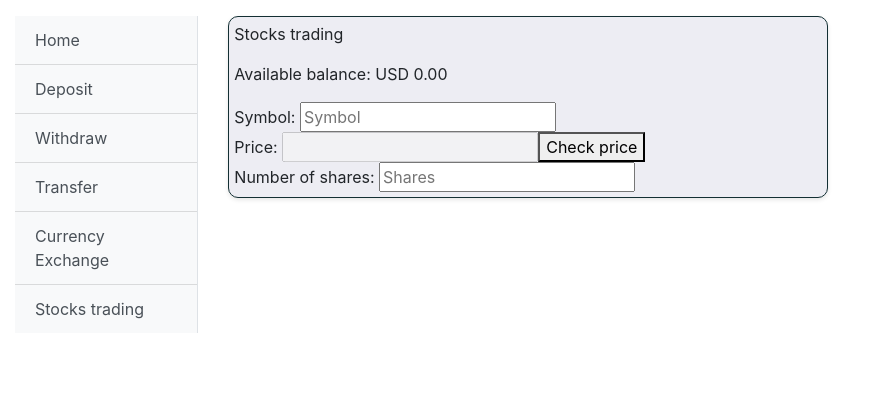
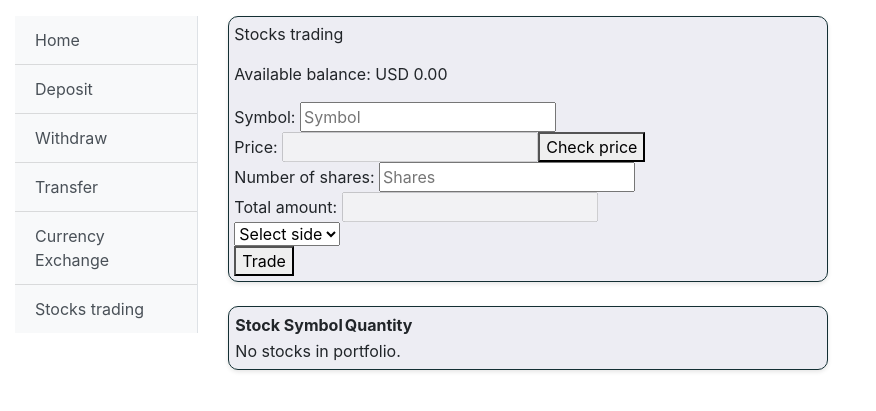
Before and after one commit to ManuelGuerra1987/BankApp, a Django app: page /stocks/ in a window 1280 px wide. Shown: the part 56-467 px from the top of the page, without its empty margins (0-876 px from the left). Run offline with Django 3.2, Linux system fonts and the light colour scheme; a user stored in the database is signed in; data comes from the database, SQL or seed files in the repository; both versions use the stored data as it was after the commit; some libraries are stand-ins or nearby versions.

Commit message:
buy function

```diff
--- a/bank/models.py
+++ b/bank/models.py
@@ -6,3 +6,10 @@ class User(AbstractUser):
     usd_account = models.DecimalField(decimal_places=2, max_digits=16, default=0)
     eur_account = models.DecimalField(decimal_places=2, max_digits=16, default=0)
     account_number = models.CharField(max_length=12, unique=True)
+
+class StockPortfolio(models.Model):
+    user = models.ForeignKey(User, on_delete=models.CASCADE, related_name='portfolios')
+    stock_symbol = models.CharField(max_length=10)
+    quantity = models.PositiveIntegerField(default=0)
+    purchase_price = models.DecimalField(decimal_places=2, max_digits=16)
+    date_acquired = models.DateField(auto_now_add=True)
--- a/bank/static/bank/bank.js
+++ b/bank/static/bank/bank.js
@@ -56,10 +56,14 @@ document.addEventListener('DOMContentLoaded', function() {
     // Stocks price
 
     const stockQuoteButton = document.getElementById('stock-quote-button');
-    const stockSymbol = document.getElementById('stock-symbol');
-    const stockPrice = document.getElementById('stock-price');
 
     if (stockQuoteButton) {
+
+        const stockSymbol = document.getElementById('stock-symbol');
+        const stockPrice = document.getElementById('stock-price');
+        const stockPriceHidden = document.getElementById('stock-price-hidden');
+        const stockAmount = document.getElementById('stock-amount');
+        const stockShares = document.getElementById('stock-shares');
 
         stockQuoteButton.addEventListener('click', () => {
 
@@ -67,6 +71,16 @@ document.addEventListener('DOMContentLoaded', function() {
             .then(response => response.json())
             .then(data => {
                 stockPrice.value = data.price
+                stockPriceHidden.value = data.price
+
+                const price = parseFloat(stockPrice.value);
+                const shares = parseFloat(stockShares.value);
+
+                if (!isNaN(price) && !isNaN(shares)) {
+                    stockAmount.value = (price * shares).toFixed(2);
+                } else {
+                    stockAmount.value = "";
+                }
             })
             .catch(error => {
                 console.error('Error:', error);
@@ -75,5 +89,18 @@ document.addEventListener('DOMContentLoaded', function() {
 
 
         });
+
+        stockShares.addEventListener('input', () => {
+
+            const price = parseFloat(stockPrice.value);
+            const shares = parseFloat(stockShares.value);
+
+            if (!isNaN(price) && !isNaN(shares)) {
+                stockAmount.value = (price * shares).toFixed(2);
+            } else {
+                stockAmount.value = "";
+            }
+        });
+
     }
 });
--- a/bank/templates/bank/stocks.html
+++ b/bank/templates/bank/stocks.html
@@ -9,17 +9,49 @@
         <p>Stocks trading</p>
         <p>Available balance: USD {{usd_account}}</p>
 
+        <form action="{% url 'stocks' %}" method="post">
+            {% csrf_token %}
 
+            <span>Symbol: </span><input type="text" id="stock-symbol" name="stock-symbol" placeholder="Symbol"><br>
+            <span>Price: </span><input type="text" id="stock-price"  disabled><button id="stock-quote-button" type="button" >Check price</button><br>
+            <span>Number of shares: </span><input type="number" id="stock-shares" name="stock-shares" placeholder="Shares" min="0" required><br>
+            <span>Total amount: </span><input type="text" id="stock-amount" name="stock-amount" disabled><br>
+            <select name="side">
+                <option disabled selected value="">Select side</option>
+                <option value="buy">Buy</option>
+                <option value="sell">Sell</option>
+            </select><br>
 
+            <input type="hidden" id="stock-price-hidden" name="stock-price">
+            <button type="submit">Trade</button>
 
-
-            <span>Symbol: </span><input type="text" id="stock-symbol" name="symbol" placeholder="Symbol"><br>
-            <span>Price: </span><input type="text" id="stock-price" name="price" disabled><button id="stock-quote-button" type="button" >Check price</button><br>
-            <span>Number of shares: </span><input type="text" id="shares" name="shares" placeholder="Shares"><br>
-
-        <form action="{% url 'stocks' %}" method="post">
-                {% csrf_token %}
         </form>
 
     </div>
+    <br>
+    <div class="stocks">
+
+        <table>
+            <thead>
+                <tr>
+                    <th>Stock Symbol</th>
+                    <th>Quantity</th>
+
+                </tr>
+            </thead>
+            <tbody>
+                {% for portfolio in portfolios %}
+                <tr>
+                    <td>{{ portfolio.stock_symbol }}</td>
+                    <td>{{ portfolio.quantity }}</td>
+
+                </tr>
+                {% empty %}
+                <tr>
+                    <td colspan="4">No stocks in portfolio.</td>
+                </tr>
+                {% endfor %}
+            </tbody>
+        </table>
+    </div>
 {% endblock %}
--- a/bank/views.py
+++ b/bank/views.py
@@ -4,7 +4,7 @@ from django.http import HttpResponse, HttpResponseRedirect, JsonResponse
 from django.shortcuts import render
 from django.urls import reverse
 import random
-from .models import User
+from .models import User, StockPortfolio
 from django.contrib.auth.decorators import login_required
 
 
@@ -272,5 +272,48 @@ def stocks(request):
 
     if request.method == "GET":
 
+        portfolios = user.portfolios.all()
+
         return render(request, "bank/stocks.html",
-                      {'usd_account': usd_account})
+                      {'usd_account': usd_account,
+                       'portfolios': portfolios})
+
+    if request.method == "POST":
+        shares= int(request.POST.get('stock-shares'))
+        price= float(request.POST.get('stock-price'))
+        side= request.POST.get('side')
+        stock_symbol = request.POST.get('stock-symbol')
+
+        if side == "buy":
+
+            if (shares * price) > float(usd_account):
+
+                message = "Insufficient funds!"
+                portfolios = user.portfolios.all()
+
+                return render(request, "bank/stocks.html", {'message': message,
+                                                            'portfolios': portfolios,
+                                                            'usd_account': usd_account})
+
+
+            else:
+
+                user.usd_account = float(usd_account) - shares  * price
+                user.save()
+
+                try:
+                    portfolio_item = StockPortfolio.objects.get(user=user, stock_symbol=stock_symbol)
+                    portfolio_item.quantity += shares
+                    portfolio_item.purchase_price = price
+                    portfolio_item.save()
+                except StockPortfolio.DoesNotExist:
+                    portfolio_item = StockPortfolio(user=user, stock_symbol=stock_symbol, quantity=shares, purchase_price=price)
+                    portfolio_item.save()
+
+
+                message = f"Purchased {shares} shares of {stock_symbol}."
+                portfolios = user.portfolios.all()
+
+                return render(request, "bank/stocks.html", {'message': message,
+                                                            'portfolios': portfolios,
+                                                            'usd_account': usd_account})
```
Also changed, not shown: bank/migrations/0004_stockportfolio.py (added), db.sqlite3.
